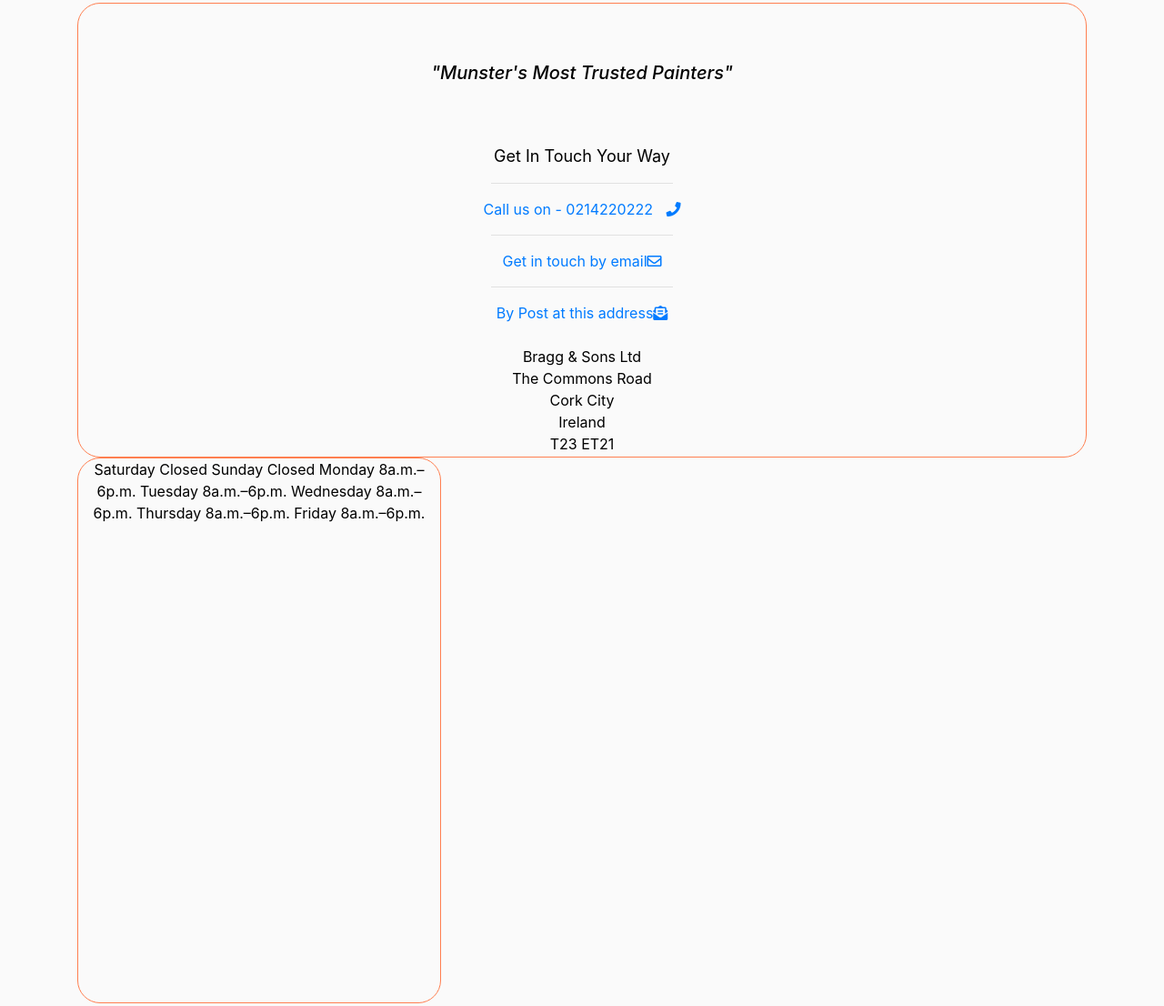
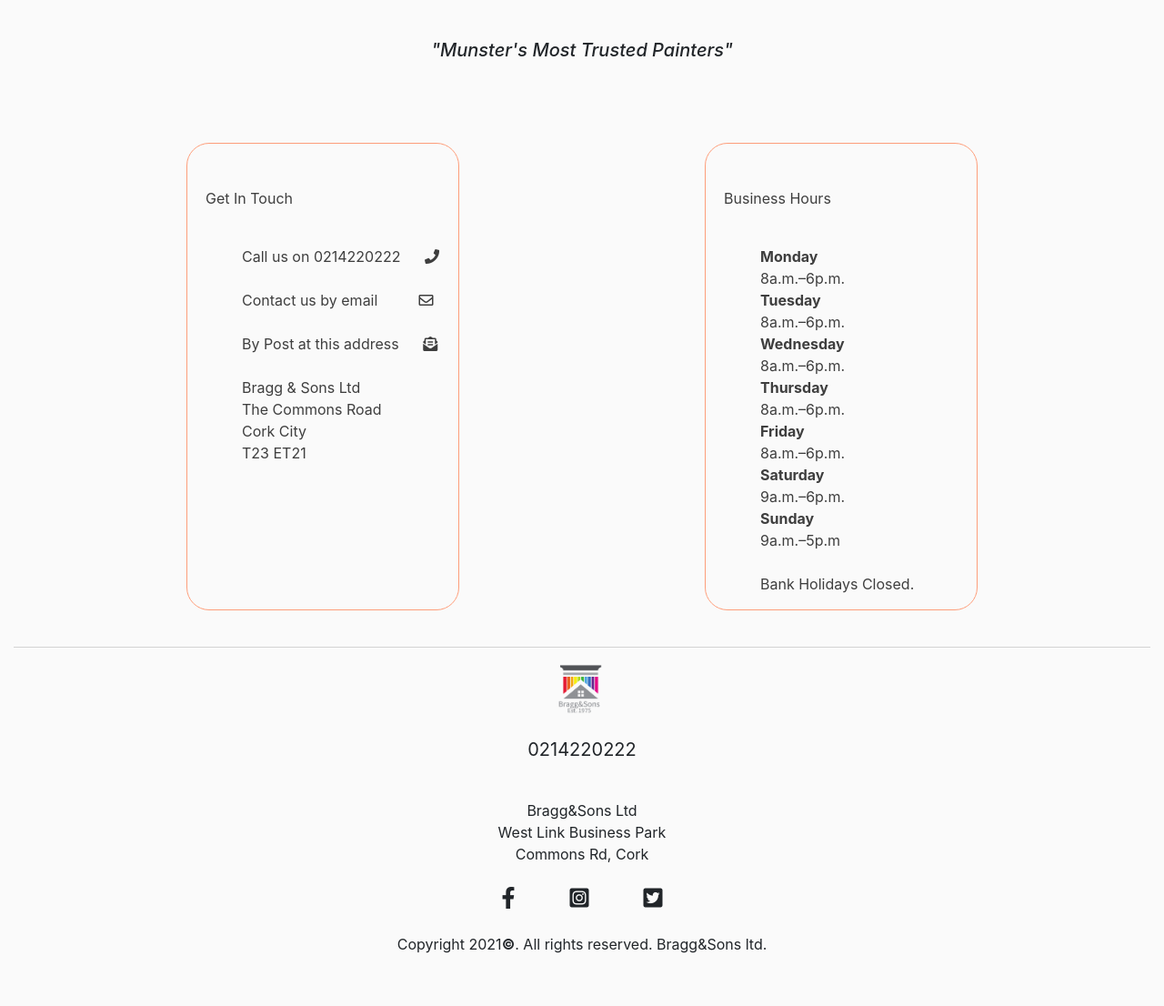
Before and after one commit to KRyan23/Bragg-Sons, a plain HTML site: page contact.html in a window 1280 px wide. Shown: the part 162-1268 px from the top of the page at 91% size. Drawn offline with nearby package versions, Linux system fonts and the light colour scheme.

Commit message:
Contact.html before adding form

```diff
--- a/assets/css/style.css
+++ b/assets/css/style.css
@@ -113,35 +113,40 @@ hr.testimonial {
 }
 /*-------Contact.html-*/
 
-#contact-methods1 {
+#contact-methods {
   background-color: #fafafa;
-  height: 500px;
-  width: 600px;
+  min-height: 500px;
+  max-width: 300px;
   color: black;
   border: 1px solid coral;
   border-radius: 25px;
-  text-align: center;
+  float: left;
+  padding-left: 20px;
+  opacity: 0.75;
 
+a. {
+  text-decoration: none;
+}
 
 
 }
 
-#contact-methods2 {
+#hours {
   background-color: #fafafa;
-  height: 600px;
-  width: 400px;
+  min-height: 500px;
+  max-width: 300px;
   color: black;
   border: 1px solid coral;
   border-radius: 25px;
-  text-align: center;
-
+  float: right;
+  padding-left: 20px;
+  opacity: 0.75;
 
 }
 
-#hr-contact {
-  width: 200px;
+li {
+  list-style-type: none;
 }
-
 
 /* -------------------------- General Style Rules End-----------------------*/
 /* -------------------------- Image Style Rules start-----------------------*/
@@ -161,15 +166,30 @@ img .testimonial{
 
 
 /*--------------------------- Image style Rules end -----------------------*/
-/*--------------------------- Header Rules Start -----------------------*/
-.fa-phone, .fa-cog, .fa-info{
+/*--------------------------- Fa Rules Start -----------------------*/
+.fa-phone, .fa-cog, .fa-info {
   padding-left: 10px;
   font-size: 100%;
 }
 
+/* Contact style rules */
+
+#phone-contact-icon {
+  padding-left: 22px;
+}
+#email-contact-icon {
+  padding-left: 45px;
+
+}
+
+#post-contact-icon {
+  padding-left: 22px;
 
 
-/*--------------------------- Header Rules end -----------------------*/
+}
+
+
+/*--------------------------- Fa Rules end -----------------------*/
 /* ---------------------------Foooter Style Rules start -----------------------*/
 .bands-footer {
   position: inherit;
@@ -252,6 +272,7 @@ background-color: #fafafa;
     width: 70px;
     padding-top: 0px;
   }
+
   #bandsheading {
     font-size: 24px;
     text-align: left;
@@ -259,6 +280,7 @@ background-color: #fafafa;
 #contact, #services, #about {
   font-size: 10px;
 }
+
 #foot-face, #foot-instagram, #foot-twitter   {
   font-size: 100%;
 }
@@ -273,6 +295,20 @@ background-color: #fafafa;
   display: none;
 }
 
+#email-contact-icon, #post-contact-icon {
+    display: none;
+}
+
+#p-contact-touch {
+  font-size: 14px;
+  text-align: center;
+}
+
+#ul-contact-touch {
+    font-size: 12px;
+
+}
+
 /*--------- Rules for about.html testimonails ------*/
 div.r22c1, div.r22c2,div.r22c3, div.r22c4{
 text-align: center;
@@ -284,7 +320,6 @@ text-align: center;
       margin-left: 15px;
       float: center;
     }
-
 
 
 
@@ -335,9 +370,19 @@ text-align: center;
       margin-left: 0px;
       float: center;
     }
+    #email-contact-icon, #post-contact-icon {
+        display: none;
+    }
 
+    #p-contact-touch {
+      font-size: 14px;
+      text-align: left;
+    }
 
-
+    #ul-contact-touch {
+        font-size: 12px;
+        text-align: left;
+}
 
   }
 @media only screen and (min-width: 500px) and (max-width: 767px){
@@ -385,6 +430,11 @@ text-align: center;
       margin-left: 0px;
       float: center;
     }
+
+    #email-contact-icon, #post-contact-icon {
+        display: none;
+    }
+
 }
 
 
--- a/contact.html
+++ b/contact.html
@@ -46,78 +46,56 @@
 
       </header>
   <!-- Navigation  -->
+<br>
+<p id=""><em><h5 id="munsters-best">"Munster's Most Trusted Painters"</h5></em></p>
+<br>
+
+  <div class="container main-container">
+    <div class="row footer-row justify-content-around">
+      <div class="col-6 r1c40 align-self-between" id="contact-methods">
+        <br><br>
+
+  <p id="p-contact-touch">Get In Touch </p><br>
+  <ul id="ul-contact-touch">
+  <li><a href="tel:0214220222" id="nav-links">Call us on 0214220222 <i class="fas fa-phone" id="phone-contact-icon"></i></a></li>
+  <br>
+  <li><a href="info@bragg&sons.ie" id="nav-links">Contact us by email<i class="far fa-envelope" id="email-contact-icon"></i></a></li>
+  <br>
+  <li>By Post at this address <i class="fas fa-envelope-open-text" id="post-contact-icon"></i></li><br>
+  <li> Bragg & Sons Ltd</li>
+  <li> The Commons Road</li>
+  <li> Cork City</li>
+  <li> T23 ET21</li>
+</ul>
+</div>
+
+  <div class="col-6 r1c41 align-self-between" id="hours">
+    <br><br>
+<p id="p-contact-touch">Business Hours </p><br>
+  <ul id="ul-contact-touch">
+  <li><strong>Monday</strong><br>	8a.m.–6p.m.</li>
+  <li><strong>Tuesday</strong><br>	8a.m.–6p.m.</li>
+  <li><strong>Wednesday</strong><br>8a.m.–6p.m.</li>
+  <li><strong>Thursday</strong><br>	8a.m.–6p.m.</li>
+  <li><strong>Friday</strong><br>	8a.m.–6p.m.</li>
+  <li><strong>Saturday</strong><br> 9a.m.–6p.m. </li>
+  <li><strong>Sunday</strong><br>	9a.m.–5p.m</li>
+  <br>  <li>Bank Holidays Closed.</li>
+  </ul>
 
 
-  <div class="container main-container">
-    <div class="row footer-row justify-content-end no-gutters">
-      <div class="col-md-12 r1c1 align-self-between" id="contact-methods1">
-        <br><br>
-  <p id="p-about"><em><h5 id="munsters-best">"Munster's Most Trusted Painters"</h5></em></p>
-  <p id="p-about">Get In Touch Your Way </p>
-    <hr id="hr-contact">
-  <p id="p-about">
-    <div id="telephone">
-    <a href="tel:0214220222">Call us on - 0214220222 <i class="fas fa-phone"></i></a>
-    </div>
-  </p>
-  <hr id="hr-contact">
-  <div id="telephone">
-  <a href="info@bragg&sons.ie">Get in touch by email<i class="far fa-envelope"></i></a>
-  </div>
-
-  <hr id="hr-contact">
-  <div id="telephone">
-  <a href="">By Post at this address<i class="fas fa-envelope-open-text"></i></a>
-<p><br>
-Bragg & Sons Ltd <br>
-The Commons Road<br>
-Cork City<br>
-Ireland<br>
-T23 ET21 </p>
-  </div>
-
-
-
+</div>
 
 
 
       </div>
     </div>
   </div>
+<!-- Form goes here -->
 
 
-  <div class="container contact-container">
-    <div class="row contact-row justify-content-end no-gutters">
 
-      <div class="col-md-12 align-self-between">
-
-        <div id="contact-methods2">
-
-          Saturday	Closed
-          Sunday	Closed
-          Monday	8a.m.–6p.m.
-          Tuesday	8a.m.–6p.m.
-          Wednesday	8a.m.–6p.m.
-          Thursday	8a.m.–6p.m.
-          Friday	8a.m.–6p.m.
-  </div>
-  </div>
-  </div>
-  </div>
-
-    <!--
-<div class="col-0 align-self-end">
-<div id="contact-methods2">
-<p>22222222222</p>
-<p>Send us an Email - info@bragg&sons.ie</p>
-</div>
-
-
-</div>
-</div>
--->
-
-
+    <br>
 <footer>
 <div class="bands-footer">
   <hr class="hr-footer">
```
